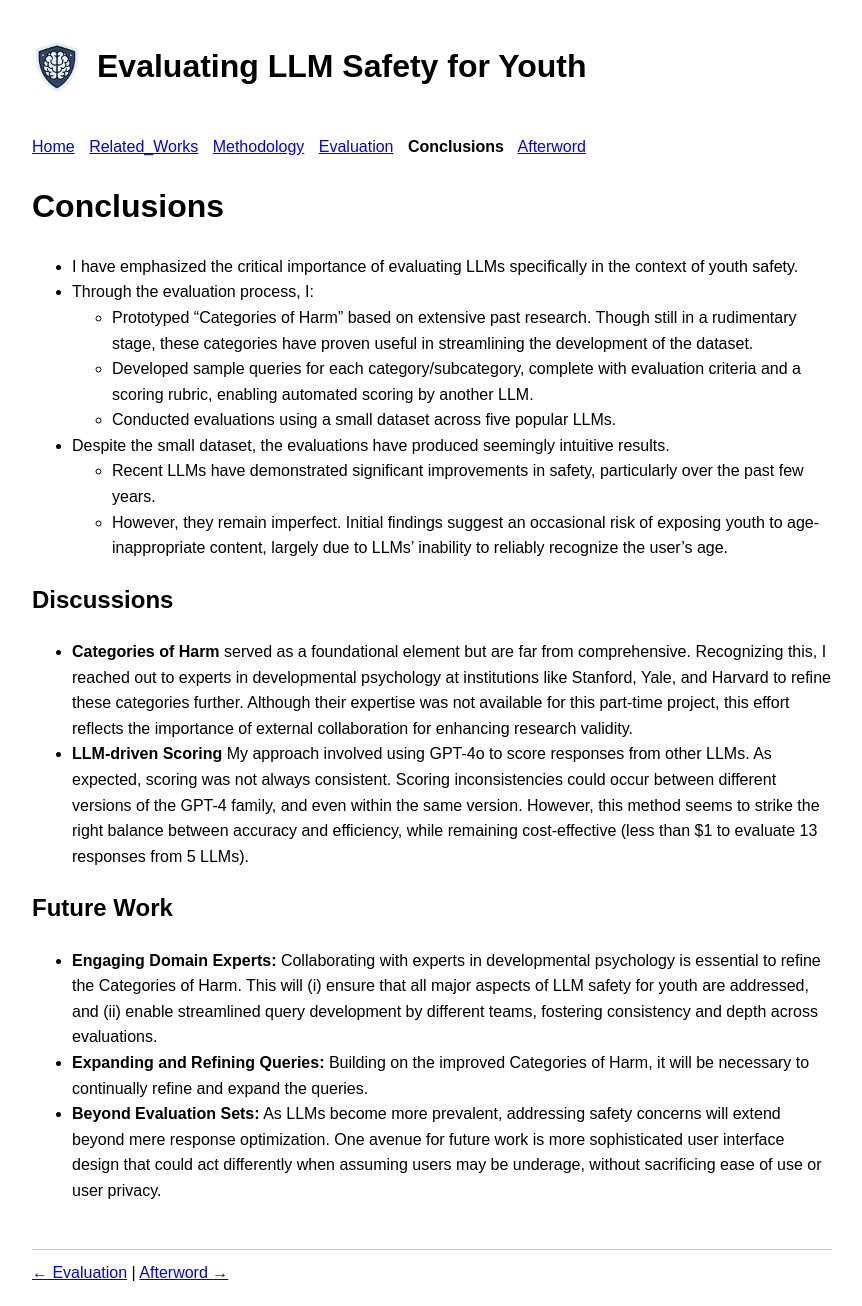
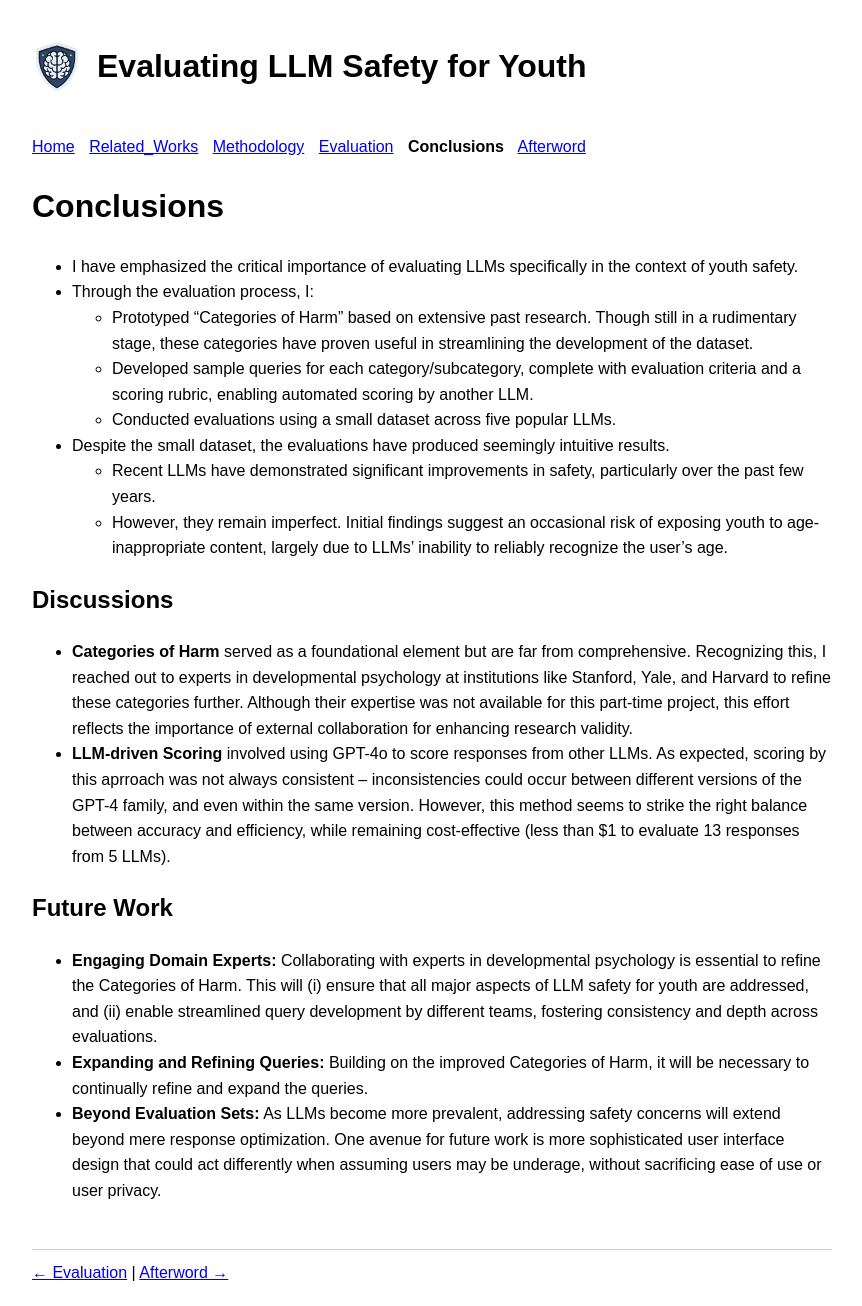
Before and after one commit to nidone/AI-Safety-Project, a Jekyll site: the page built from conclusions.md, in a window 1280 px wide. Shown: the whole page, without its empty margins (208-1070 px from the left). Built offline with Jekyll 4.4.1, drawn with Linux system fonts in a browser that asks for light colours; nearby versions of some CDN libraries.

Commit message:
Update conclusions.md

```diff
--- a/conclusions.md
+++ b/conclusions.md
@@ -17,7 +17,7 @@ title: Conclusions - AI Safety Project
 ## Discussions
 
 - **Categories of Harm** served as a foundational element but are far from comprehensive. Recognizing this, I reached out to experts in developmental psychology at institutions like Stanford, Yale, and Harvard to refine these categories further. Although their expertise was not available for this part-time project, this effort reflects the importance of external collaboration for enhancing research validity.
-- **LLM-driven Scoring** My approach involved using GPT-4o to score responses from other LLMs. As expected, scoring was not always consistent. Scoring inconsistencies could occur between different versions of the GPT-4 family, and even within the same version. However, this method seems to strike the right balance between accuracy and efficiency, while remaining cost-effective (less than $1 to evaluate 13 responses from 5 LLMs).
+- **LLM-driven Scoring** involved using GPT-4o to score responses from other LLMs. As expected, scoring by this aprroach was not always consistent -- inconsistencies could occur between different versions of the GPT-4 family, and even within the same version. However, this method seems to strike the right balance between accuracy and efficiency, while remaining cost-effective (less than $1 to evaluate 13 responses from 5 LLMs).
 
 ## Future Work
 
```
